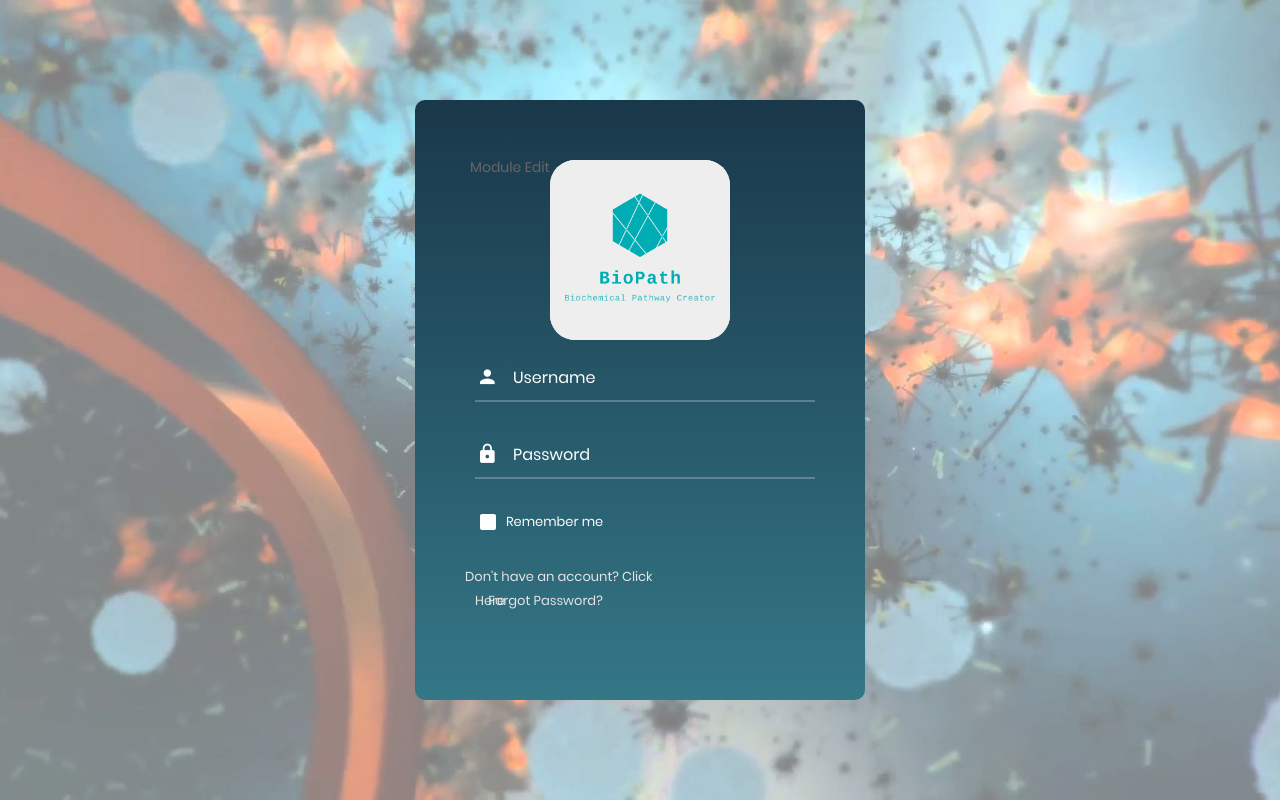
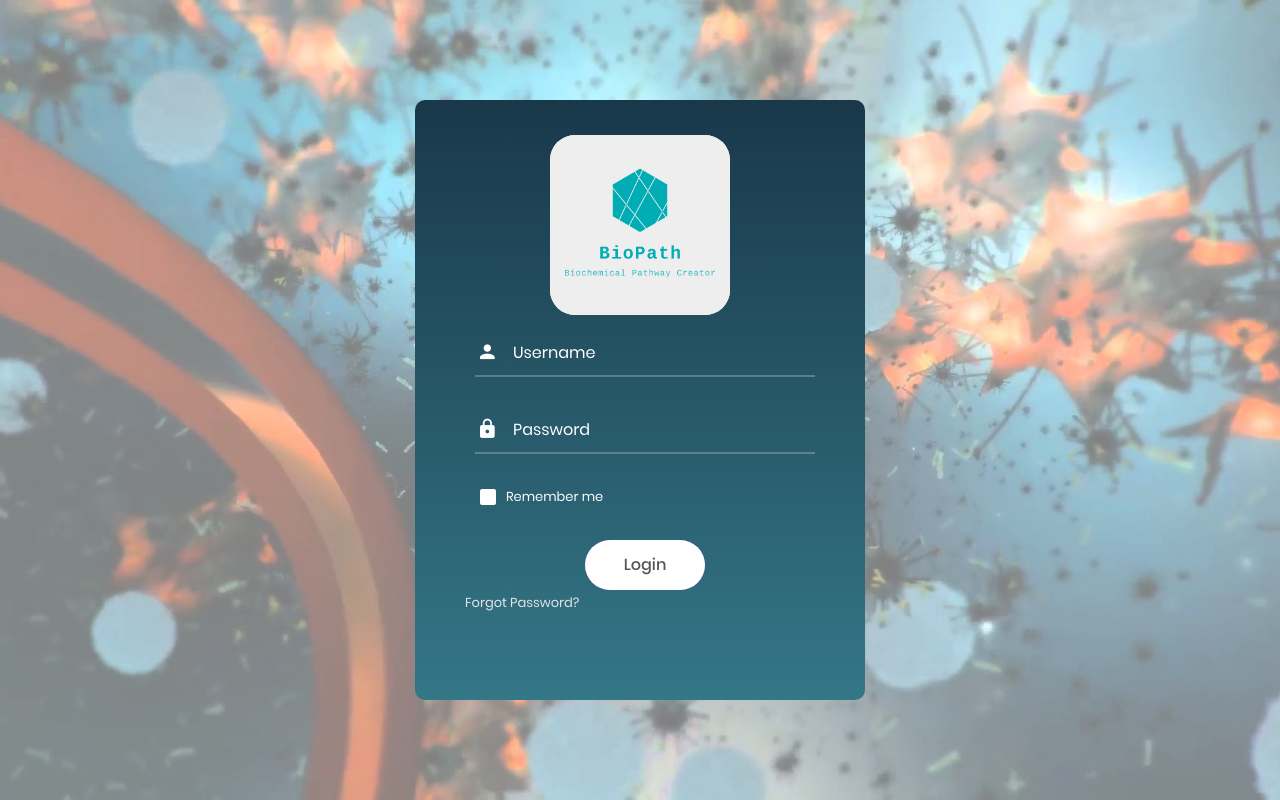
Before and after one commit to sjoyce2/bioChemApp_SeniorDesign, a Django app: template testApp/templates/accounts/signup.html in a window 1280 px wide. Run offline with Django 3.2, Linux system fonts and the light colour scheme; the template is opened without the code that fills it, so the values that code supplies are empty; some libraries are stand-ins or nearby versions.

Commit message:
Add files via upload

```diff
--- a/testApp/templates/index.html
+++ b/testApp/templates/index.html
@@ -3,50 +3,46 @@
 <head>
 	<title>BioPath</title>
 	<meta charset="UTF-8">
-	{% load static %}
 	<meta name="viewport" content="width=device-width, initial-scale=1">
 <!--===============================================================================================-->
-	<link rel="icon" type="image/png" href="{% static 'images/icons/favicon.ico' %}"/>
+	<link rel="icon" type="image/png" href="images/icons/favicon.ico"/>
 <!--===============================================================================================-->
-	<link rel="stylesheet" type="text/css" href="{% static 'vendor/bootstrap/css/bootstrap.min.css' %}">
+	<link rel="stylesheet" type="text/css" href="vendor/bootstrap/css/bootstrap.min.css">
 <!--===============================================================================================-->
-	<link rel="stylesheet" type="text/css" href="{% static 'fonts/font-awesome-4.7.0/css/font-awesome.min.css' %}">
+	<link rel="stylesheet" type="text/css" href="fonts/font-awesome-4.7.0/css/font-awesome.min.css">
 <!--===============================================================================================-->
-	<link rel="stylesheet" type="text/css" href="{% static 'fonts/iconic/css/material-design-iconic-font.min.css' %}">
+	<link rel="stylesheet" type="text/css" href="fonts/iconic/css/material-design-iconic-font.min.css">
 <!--===============================================================================================-->
-	<link rel="stylesheet" type="text/css" href="{% static 'vendor/animate/animate.css' %}">
+	<link rel="stylesheet" type="text/css" href="vendor/animate/animate.css">
 <!--===============================================================================================-->
-	<link rel="stylesheet" type="text/css" href="{% static 'vendor/css-hamburgers/hamburgers.min.css' %}">
+	<link rel="stylesheet" type="text/css" href="vendor/css-hamburgers/hamburgers.min.css">
 <!--===============================================================================================-->
-	<link rel="stylesheet" type="text/css" href="{% static 'vendor/animsition/css/animsition.min.css' %}">
+	<link rel="stylesheet" type="text/css" href="vendor/animsition/css/animsition.min.css">
 <!--===============================================================================================-->
-	<link rel="stylesheet" type="text/css" href="{% static 'vendor/select2/select2.min.css' %}">
+	<link rel="stylesheet" type="text/css" href="vendor/select2/select2.min.css">
 <!--===============================================================================================-->
-	<link rel="stylesheet" type="text/css" href="{% static 'vendor/daterangepicker/daterangepicker.css' %}">
+	<link rel="stylesheet" type="text/css" href="vendor/daterangepicker/daterangepicker.css">
 <!--===============================================================================================-->
-	<link rel="stylesheet" type="text/css" href="{% static 'css/util.css' %}">
-	<link rel="stylesheet" type="text/css" href="{% static 'css/main.css' %}">
+	<link rel="stylesheet" type="text/css" href="css/util.css">
+	<link rel="stylesheet" type="text/css" href="css/main.css">
 <!--===============================================================================================-->
 </head>
 <body>
 
 	<div class="limiter">
-		<div class="container-login100" style="background-image: url('{% static 'images/bg-01.jpg' %}');">
+		<div class="container-login100" style="background-image: url('images/bg-01.jpg');">
 			<div class="wrap-login100">
-				<a href="{% url 'moduleEdit' %}">Module Edit</a>
-				<img src="{% static 'images/logo.png' %}" alt="biopath_logo goes here" class="wrap-biopath-logo">
+				<img src="images/logo.png" alt="biopath_logo goes here" class="wrap-biopath-logo">
 
-
-				<!--<a href="{% url 'modelChoice' %}">Model Choice</a>-->
 				<form class="login100-form">
 
 					<div class="wrap-input100 validate-input" data-validate = "Enter username">
-						<input class="input100" type="text" name="username" id="username" placeholder="Username">
+						<input class="input100" type="text" name="username" placeholder="Username">
 						<span class="focus-input100" data-placeholder="&#xf207;"></span>
 					</div>
 
 					<div class="wrap-input100 validate-input" data-validate="Enter password">
-						<input class="input100" type="password" name="pass" id="pass" placeholder="Password">
+						<input class="input100" type="password" name="pass" placeholder="Password">
 						<span class="focus-input100" data-placeholder="&#xf191;"></span>
 					</div>
 
@@ -57,20 +53,17 @@
 						</label>
 					</div>
 
-					{% block login %}
-					{% endblock %}
+					<div class="container-login100-form-btn">
+						<button class="login100-form-btn">
+							Login
+						</button>
+					</div>
 
 					<div class="text-center-forgot-password" >
-							{% block signup %}
-							{% endblock %}
-
 						<a class="txt1" href="#">
 							Forgot Password?
 						</a>
-
 					</div>
-					{% block body %}
-					{% endblock %}
 				</form>
 			</div>
 		</div>
@@ -80,21 +73,21 @@
 	<div id="dropDownSelect1"></div>
 
 <!--===============================================================================================-->
-	<script src="{% static 'vendor/jquery/jquery-3.2.1.min.js' %}"></script>
+	<script src="vendor/jquery/jquery-3.2.1.min.js"></script>
 <!--===============================================================================================-->
-	<script src="{% static 'vendor/animsition/js/animsition.min.js' %}"></script>
+	<script src="vendor/animsition/js/animsition.min.js"></script>
 <!--===============================================================================================-->
-	<script src="{% static 'vendor/bootstrap/js/popper.js' %}"></script>
-	<script src="{% static 'vendor/bootstrap/js/bootstrap.min.js' %}"></script>
+	<script src="vendor/bootstrap/js/popper.js"></script>
+	<script src="vendor/bootstrap/js/bootstrap.min.js"></script>
 <!--===============================================================================================-->
-	<script src="{% static 'vendor/select2/select2.min.js' %}"></script>
+	<script src="vendor/select2/select2.min.js"></script>
 <!--===============================================================================================-->
-	<script src="{% static 'vendor/daterangepicker/moment.min.js' %}"></script>
-	<script src="{% static 'vendor/daterangepicker/daterangepicker.js' %}"></script>
+	<script src="vendor/daterangepicker/moment.min.js"></script>
+	<script src="vendor/daterangepicker/daterangepicker.js"></script>
 <!--===============================================================================================-->
-	<script src="{% static 'vendor/countdowntime/countdowntime.js' %}"></script>
+	<script src="vendor/countdowntime/countdowntime.js"></script>
 <!--===============================================================================================-->
-	<script src="{% static 'js/main.js' %}"></script>
+	<script src="js/main.js"></script>
 
 </body>
 </html>
```
